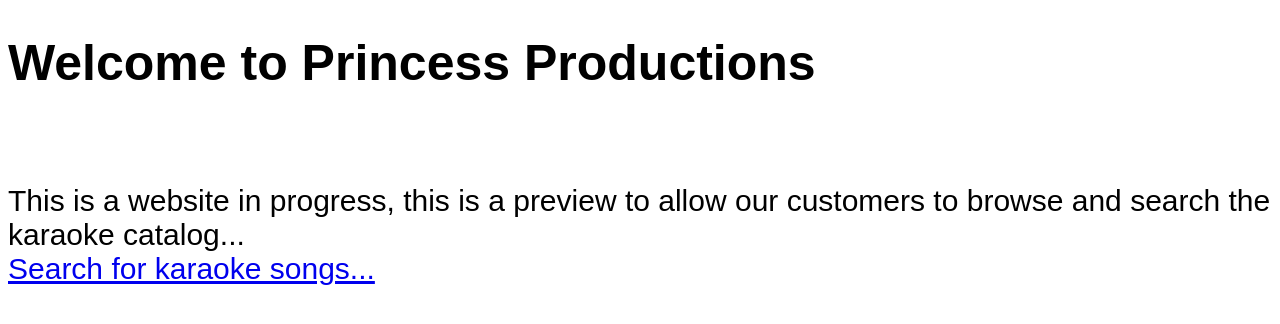
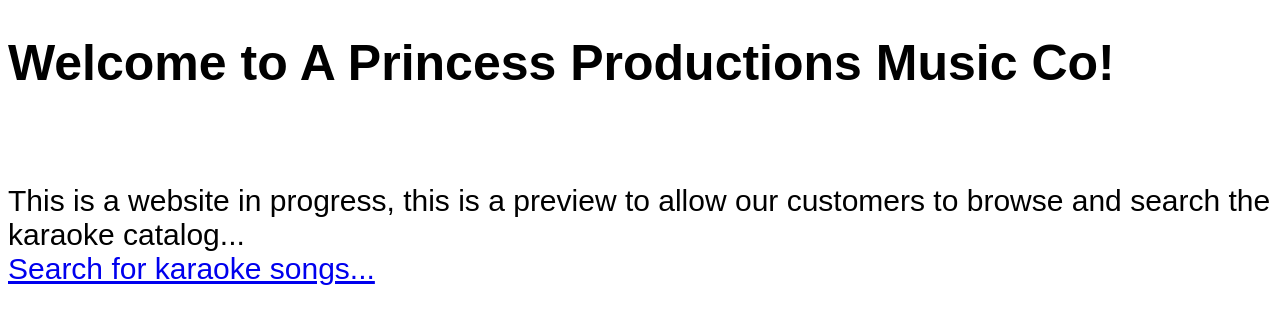
Before and after one commit to Bombdude/karaoke, a PHP site: page / in a window 1280 px wide. Shown: the top 324 px of the page. Run offline with PHP 8.4, Linux system fonts and the light colour scheme.

Commit message:
Update index.php

```diff
--- a/html/index.php
+++ b/html/index.php
@@ -5,7 +5,7 @@
 </head>
 <body>
 
-<h1>Welcome to Princess Productions</h1><br>
+<h1>Welcome to A Princess Productions Music Co!</h1><br>
 <p style="font-size:30px">This is a website in progress, this is a preview to allow our customers to browse and search the karaoke catalog...
 <br>
 <a href="songlist.php">Search for karaoke songs...</a></p>
```
